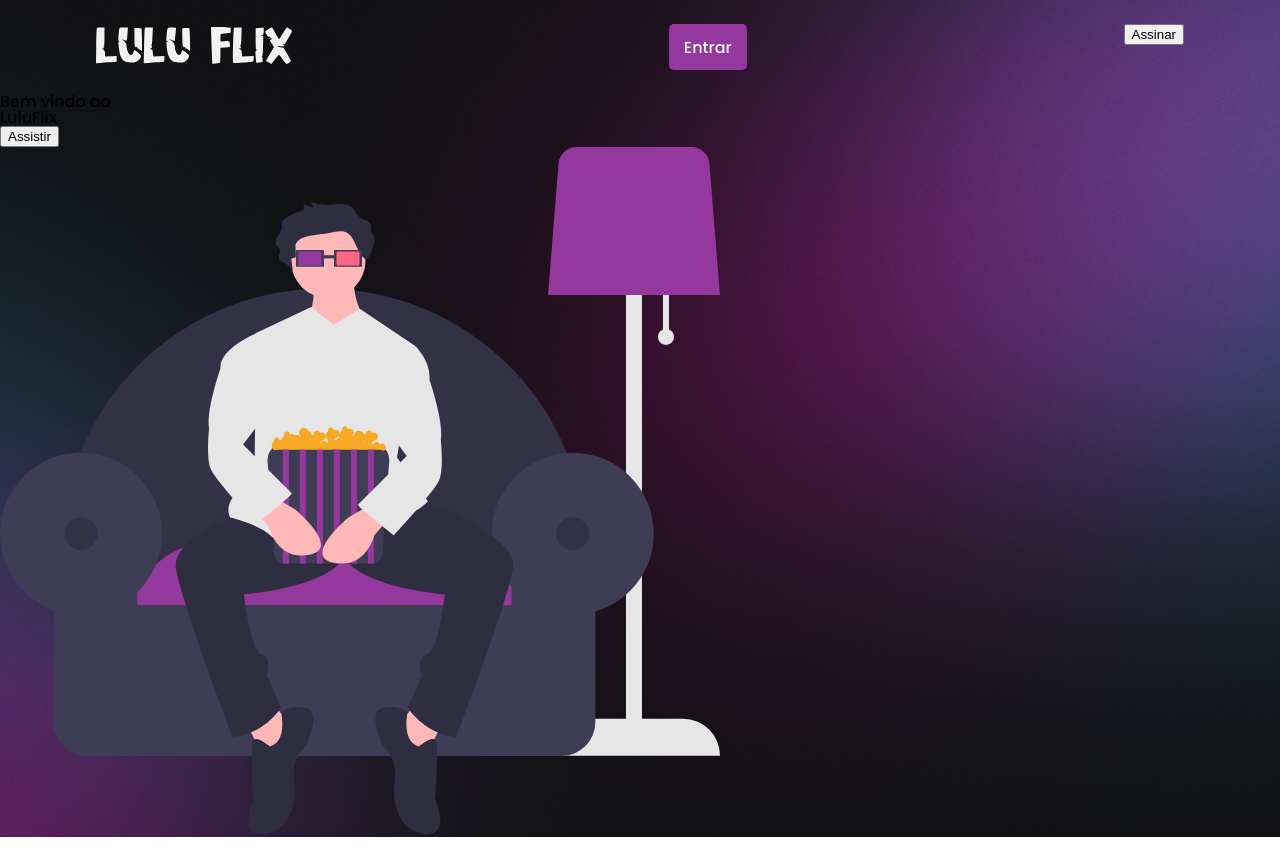
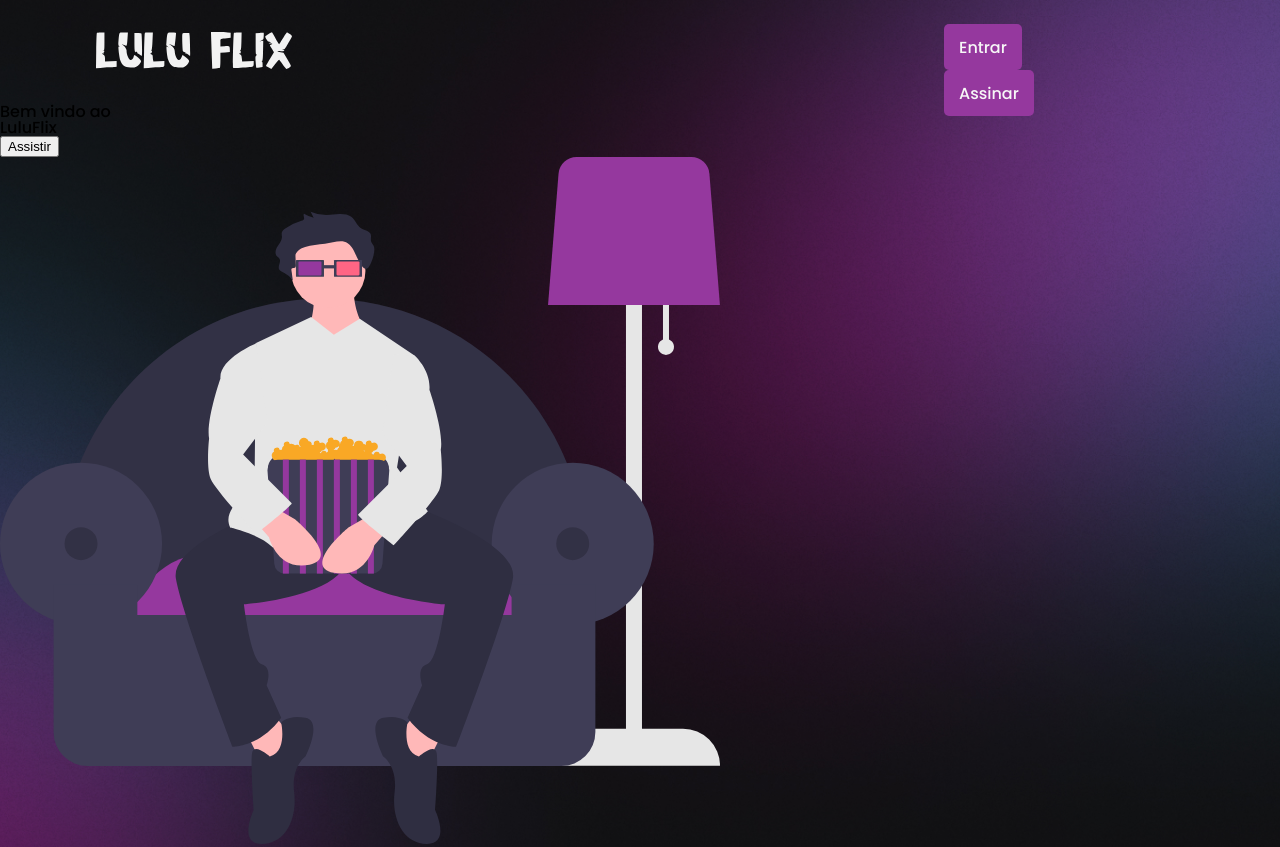
Before and after one commit to nnathalia/LuluFlix, a website: page index.html in a window 1280 px wide. Drawn offline with Linux system fonts and the light colour scheme.

Commit message:
update - index

```diff
--- a/css/index.css
+++ b/css/index.css
@@ -55,6 +55,15 @@ header{
     font-weight: 400;
 }
 
+.container-bt{
+    display: inline;
+    width: 30vh;
+    height: 7vh;
+
+    gap: 5px;
+
+}
+
 .bt-login button{
     border: none;
     background-color: var(--purple);
@@ -67,6 +76,24 @@ header{
 }
 
 .bt-login button a{
+    text-decoration: none;
+    color: var(--white);
+    font-weight: 500;
+    font-size: 1.1rem;
+}
+
+.bt-assinar button{
+    border: none;
+    background-color: var(--purple);
+    padding: 10px 15px;
+    border-radius: 5px;
+    font-family:'Poppins', sans-serif;
+    font-size: medium;
+    color: var(--white);
+    cursor: pointer;
+}
+
+.bt-assinar button a{
     text-decoration: none;
     color: var(--white);
     font-weight: 500;
--- a/index.html
+++ b/index.html
@@ -12,15 +12,18 @@
 
         <header>
             <nav class="nav-bar">
-                <div class="logo">
+                <div class="logo ">
                     <a href="./home.html"><img src="../img/logo/LULU.svg" alt=""></a>
                 </div>
 
-                <div class="bt-login">
-                    <button><a href="./login.html"></a>Entrar</button>
-                </div>
-                <div>
-                    <button><a href="./template/cadastro.html"></a>Assinar</button>
+                <div class="container-bt">
+                    <div class="bt-login">
+                        <button><a href="./login.html"></a>Entrar</button>
+                    </div>
+
+                    <div class="bt-assinar">
+                        <button><a href="./template/cadastro.html"></a>Assinar</button>
+                    </div>
                 </div>
 
                 <div class="mobile-menu-icon">
```
